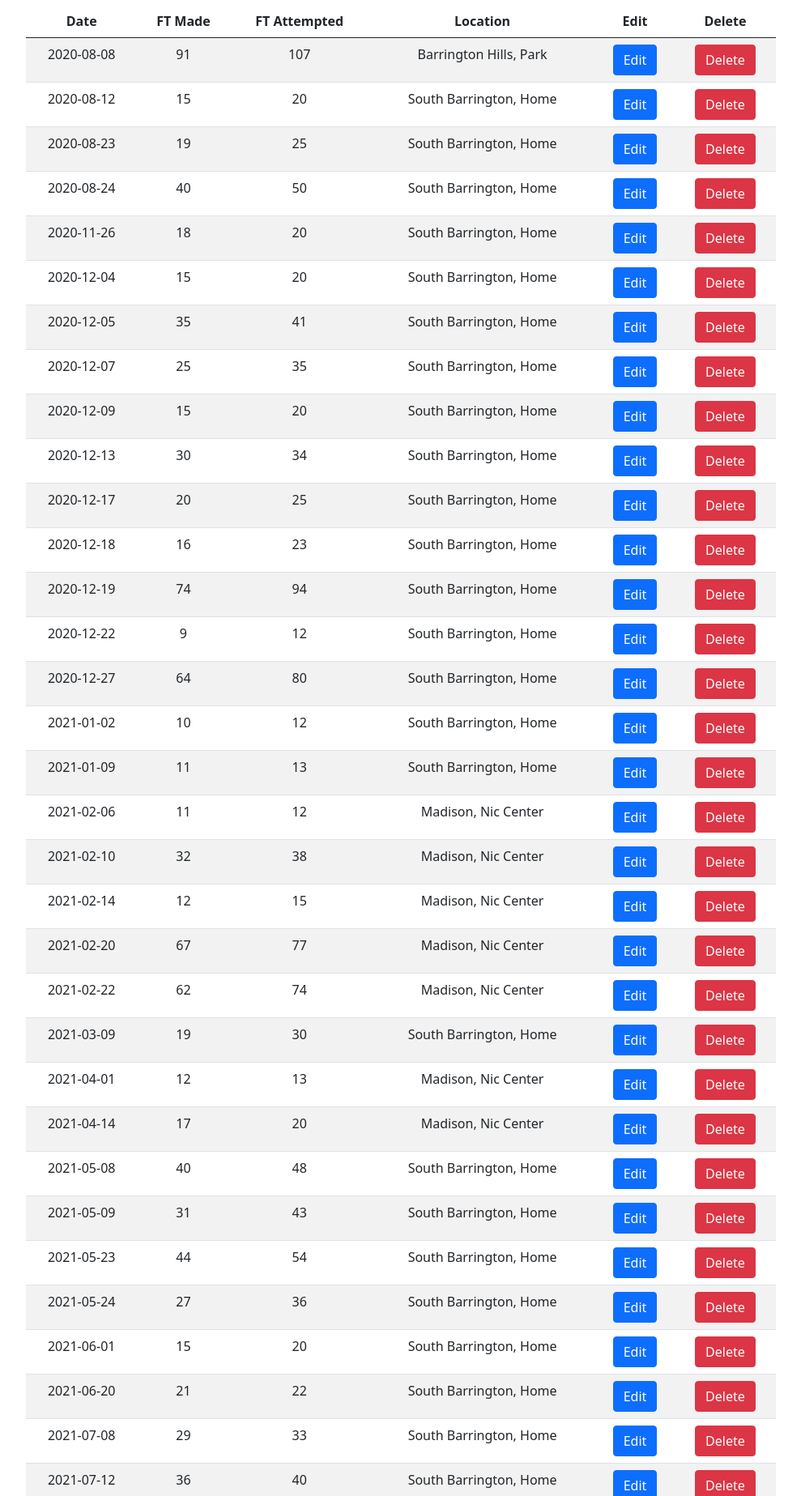
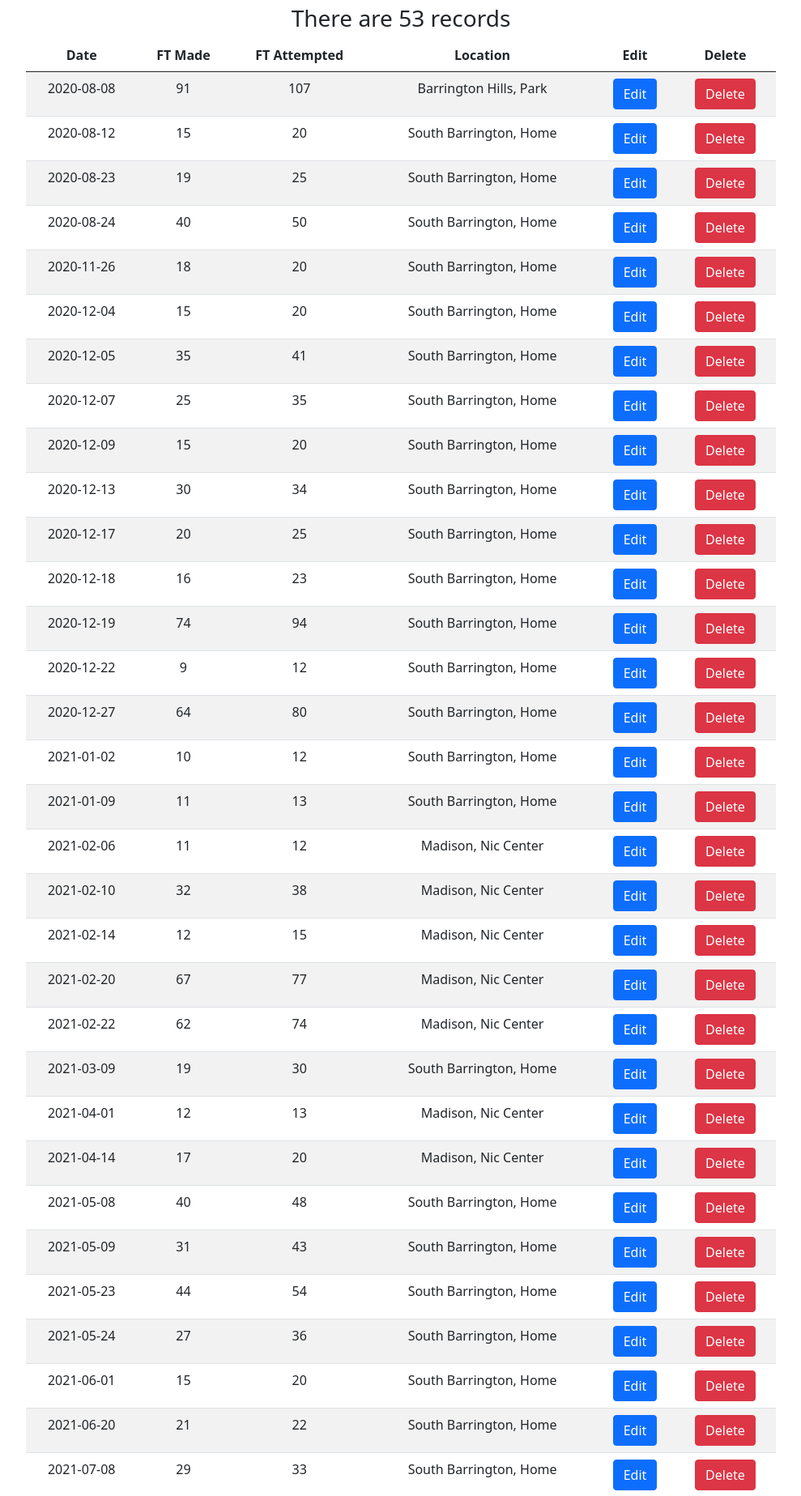
Before and after one commit to arnie12a/Free-Throw-Tracker, a Flask app: page /log in a window 1280 px wide. Shown: the part 106-1953 px from the top of the page at 81% size, without its empty margins (145-1134 px from the left). Run offline with Flask 3, Linux system fonts and the light colour scheme; data comes from the database, SQL or seed files in the repository; both versions use the stored data as it was after the commit.

Commit message:
more changes to the app will now work on the actual satistics

```diff
--- a/app.py
+++ b/app.py
@@ -1,5 +1,7 @@
 import sqlite3
 from flask import Flask, render_template, request, redirect, url_for, flash
+
+
 
 def calculateAveragePercentage(table):
     totalFTmade = 0
@@ -8,6 +10,7 @@ def calculateAveragePercentage(table):
         totalFTmade += table[i]['ftmade']
         totalFTattempted += table[i]['ftattempted']
     return round((totalFTmade/totalFTattempted)*100, 2)
+
 
 app = Flask(__name__)
 
@@ -28,7 +31,7 @@ def log():
     conn = get_db_connection()
     logs = conn.execute('SELECT * FROM freethrowlog ORDER BY sessionDate ASC').fetchall()
     conn.close()
-    return render_template('log.html', logs=logs)
+    return render_template('log.html', logs=logs, vals=len(logs))
 
 # Page for statistics and has dashboard
 @app.route('/statistics')
--- a/templates/base.html
+++ b/templates/base.html
@@ -39,3 +39,13 @@
     <script src="https://cdn.jsdelivr.net/npm/bootstrap@5.0.2/dist/js/bootstrap.bundle.min.js"></script>
 </body>
 </html>
+
+<style>
+    .content {
+        height: auto;
+        margin: 0;
+        display: flex;
+        align-items: center;
+        justify-content: center;
+    }
+</style>
--- a/templates/index.html
+++ b/templates/index.html
@@ -3,8 +3,8 @@
 {% block content %}
 
     <div class="container">
-        <div class="row">
-            <div class="col-md-10 mx-auto text-center">
+        <div class="row"> <!--col-md-10 mx-auto text-center-->
+            <div class="col-12 text-center">
                 <h1>{% block title %} Free Throw Tracker {% endblock %}</h1>
                 <img src="https://www.carlswebgraphics.com/basketball-graphics/free-throw-animation-2018.gif" alt="man shooting a free throw"  width="400">
             </div>
--- a/templates/log.html
+++ b/templates/log.html
@@ -1,10 +1,12 @@
 {% extends 'base.html' %}
 
 {% block content %}
+<br><br><br><br><br><br>
     <div class="container">
         <div class="row">
             <div class="col-md-10 mx-auto text-center">
                 <h1>{% block title %} Free Throw Log {% endblock %}</h1>
+                <h3>There are {{ vals }} records</h3>
                 <table class="table table-striped">
                     <thead class="thead-dark">
                         <tr>
```
Also changed, not shown: database.db.
